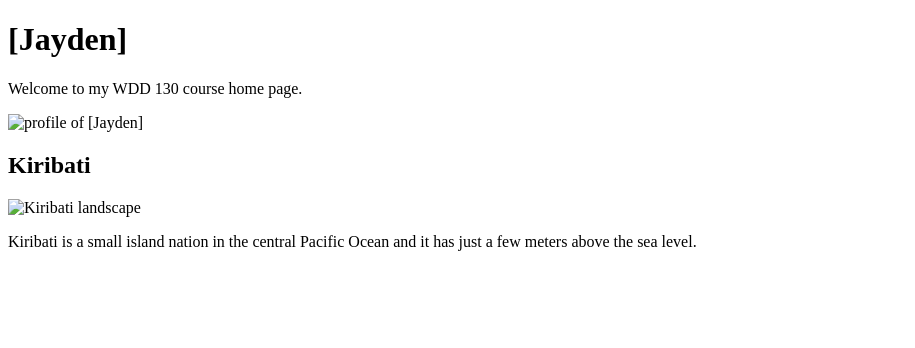
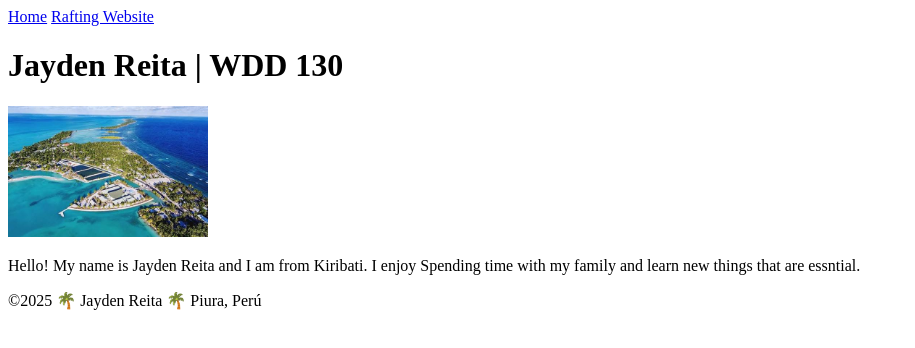
Before and after one commit to kienenereita/wdd-130, a plain HTML site: page index.html in a window 1280 px wide. Shown: the whole page, without its empty margins (0-915 px from the left). Drawn offline with Linux system fonts and the light colour scheme.

Commit message:
Add files via upload

```diff
--- a/index.html
+++ b/index.html
@@ -1,23 +1,24 @@
-<!Doctype html>
+<!DOCTYPE html>
 <html lang="en-US">
   <head>
     <meta charset="utf-8">
-    <meta name="viewprt" content="width=device-width,initial-scale=1.0">
-    <title>Jayden Reita |  WDD130</title>
-    <meta name="description" content="Home page for [Jayden] in WDD 130, showcasing web development projects and learning progress.">
-    <meta name="author" content="Jayden">
+    <meta name="viewport" content="width=device-width,initial-scale=1.0">
+    <title>Jayden Reita | WDD 130</title>
   </head>
   <body>
     <header>
-            <h1>[Jayden]</h1>
+      <nav>
+        <a href="#">Home</a>
+        <a href="wwr/">Rafting Website</a>
+      </nav>
     </header>
     <main>
-          <p>Welcome to my WDD 130 course home page.</p>
-          <img src="images/profile.jpg" alt="profile of [Jayden]">
+      <h1>Jayden Reita | WDD 130</h1>
+      <img src="images/images.jpg" alt="Hello, my name is Jayden Reita" width="200">
+      <p>Hello! My name is Jayden Reita and I am from Kiribati. I enjoy Spending time with my family and learn new things that are essntial. </p>
     </main>
-          <aside>
-            <h2>Kiribati</h2>
-            <img src="images/Kiribati.jpg" alt="Kiribati landscape">
-            <p>Kiribati is a small island nation in the central Pacific Ocean and it has just a few meters above the sea level.</p>
-          </aside>
     <footer>
+      <p>©2025 🌴 Jayden Reita 🌴 Piura, Perú</p>
+    </footer>
+  </body>
+</html>
```
Also changed, not shown: images/images.jpg (added). Lines whose indentation alone changed are shown as unchanged.
